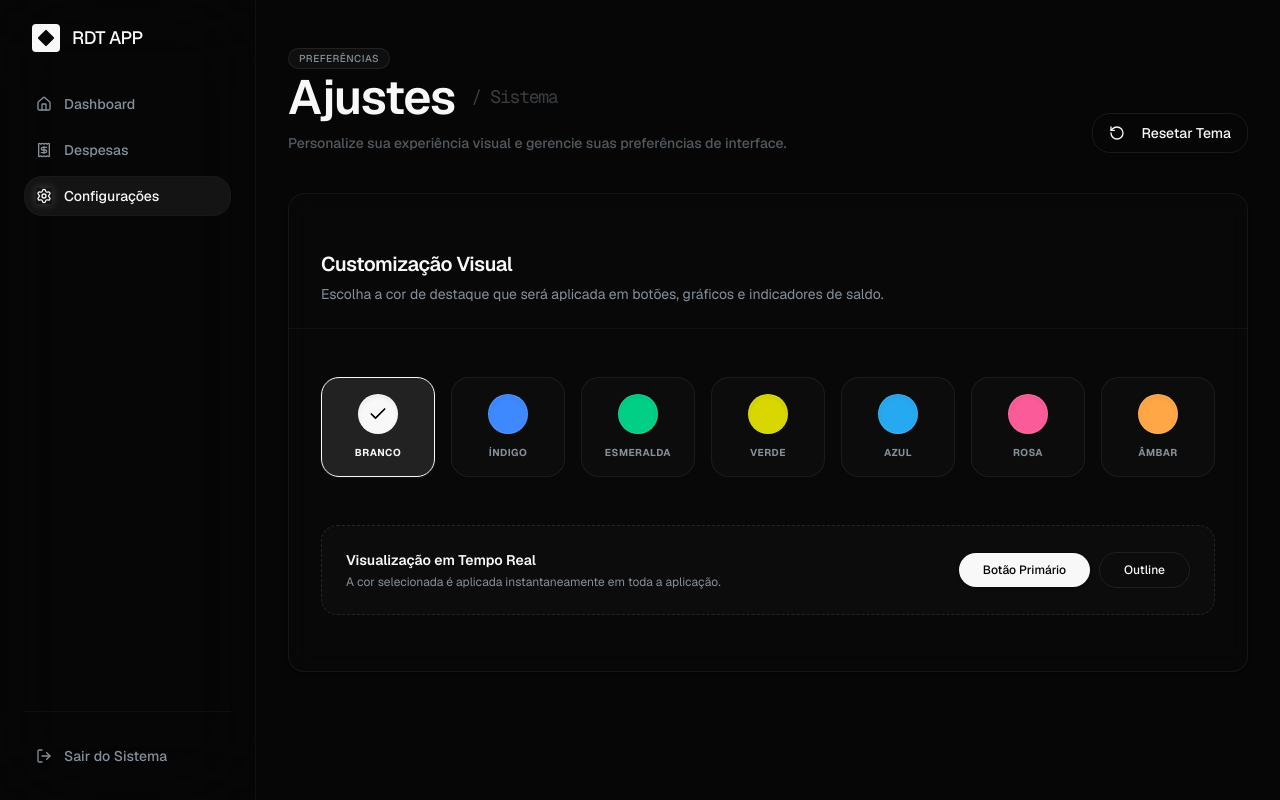
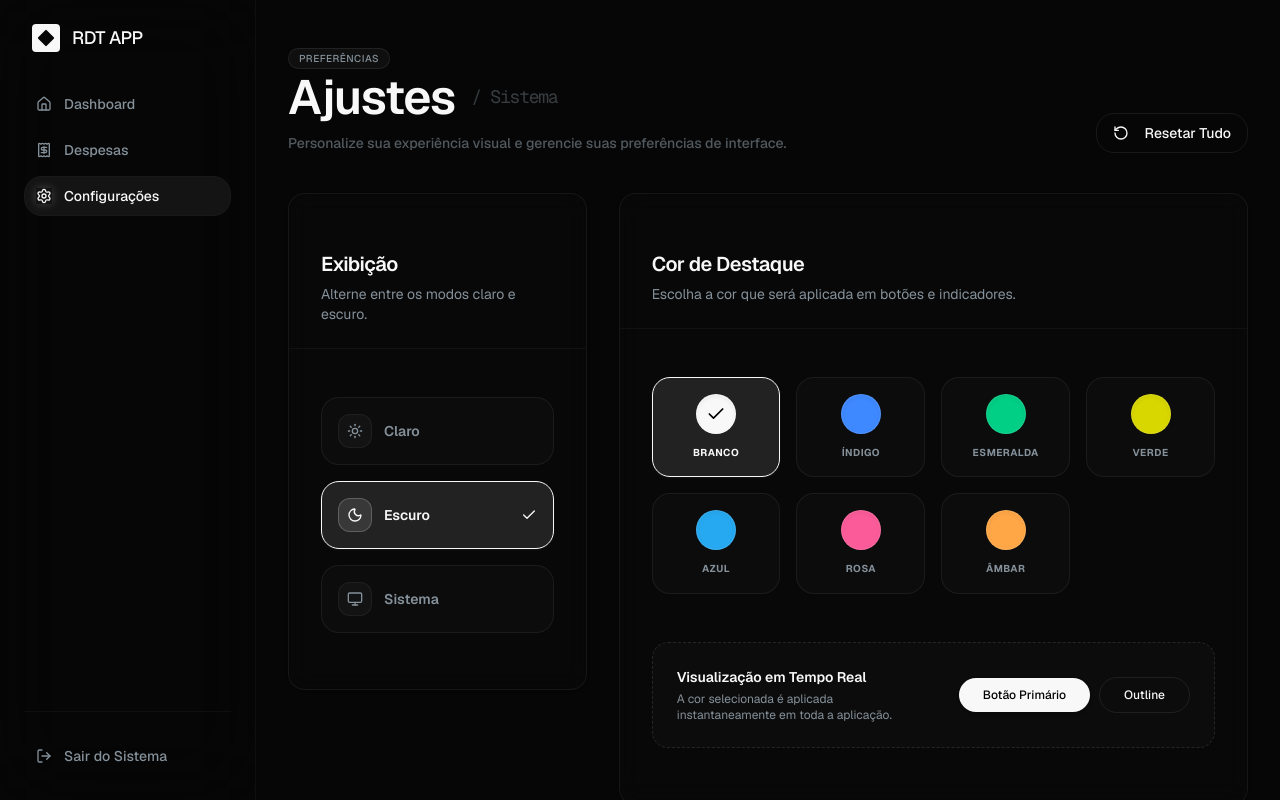
Before and after one commit to lucasgomesc1993/RDT-App, a Next.js app: page /configuracoes in a window 1280 px wide. Built offline with nearby package versions, Linux system fonts and the light colour scheme.

Commit message:
feat: adição de troca de tema claro/escuro nas configurações

```diff
--- a/src/app/(dashboard)/configuracoes/page.tsx
+++ b/src/app/(dashboard)/configuracoes/page.tsx
@@ -3,11 +3,13 @@
 import { useAccent, accentColors } from "@/components/accent-provider"
 import { Button } from "@/components/ui/button"
 import { Card, CardContent, CardDescription, CardHeader, CardTitle } from "@/components/ui/card"
-import { Settings, Palette, Check, RotateCcw } from "lucide-react"
+import { Settings, Palette, Check, RotateCcw, Moon, Sun, Monitor } from "lucide-react"
 import { cn } from "@/lib/utils"
+import { useTheme } from "next-themes"
 
 export default function ConfiguracoesPage() {
   const { accent, setAccent } = useAccent()
+  const { theme, setTheme } = useTheme()
 
   return (
     <div className="max-w-7xl mx-auto space-y-10 pb-20 pt-4 animate-in fade-in duration-1000">
@@ -27,22 +29,59 @@ export default function ConfiguracoesPage() {
           <Button
             variant="outline"
             className="h-10 rounded-xl font-medium border-border/50"
-            onClick={() => setAccent("default")}
+            onClick={() => {
+              setAccent("default")
+              setTheme("dark")
+            }}
           >
-            <RotateCcw className="h-4 w-4 mr-2" /> Resetar Tema
+            <RotateCcw className="h-4 w-4 mr-2" /> Resetar Tudo
           </Button>
         </div>
       </div>
 
-      {/* Seleção de Cores */}
-      <div className="px-4 md:px-0">
-        <Card className="bg-white/[0.01] border-border/50 rounded-2xl overflow-hidden backdrop-blur-md">
+      <div className="grid lg:grid-cols-3 gap-8 px-4 md:px-0">
+        {/* Modo de Exibição */}
+        <Card className="lg:col-span-1 bg-white/[0.01] border-border/50 rounded-2xl overflow-hidden backdrop-blur-md h-fit">
           <CardHeader className="p-8 border-b border-white/[0.04]">
-            <CardTitle className="text-xl font-semibold">Customização Visual</CardTitle>
-            <CardDescription>Escolha a cor de destaque que será aplicada em botões, gráficos e indicadores de saldo.</CardDescription>
+            <CardTitle className="text-xl font-semibold">Exibição</CardTitle>
+            <CardDescription>Alterne entre os modos claro e escuro.</CardDescription>
+          </CardHeader>
+          <CardContent className="p-8 space-y-4">
+            {[
+              { id: 'light', label: 'Claro', icon: Sun },
+              { id: 'dark', label: 'Escuro', icon: Moon },
+              { id: 'system', label: 'Sistema', icon: Monitor },
+            ].map((t) => (
+              <button
+                key={t.id}
+                onClick={() => setTheme(t.id)}
+                className={cn(
+                  "flex items-center justify-between w-full p-4 rounded-xl border transition-all duration-300",
+                  theme === t.id
+                    ? "border-primary bg-primary/10 shadow-sm shadow-primary/5"
+                    : "border-white/[0.06] bg-white/[0.02] hover:bg-white/[0.04] text-muted-foreground"
+                )}
+              >
+                <div className="flex items-center gap-3">
+                  <div className={cn("p-2 rounded-lg border", theme === t.id ? "bg-white/10 border-white/20 text-primary" : "bg-white/[0.03] border-white/5")}>
+                    <t.icon className="h-4 w-4" />
+                  </div>
+                  <span className="text-sm font-semibold">{t.label}</span>
+                </div>
+                {theme === t.id && <Check className="h-4 w-4 text-primary" />}
+              </button>
+            ))}
+          </CardContent>
+        </Card>
+
+        {/* Seleção de Cores */}
+        <Card className="lg:col-span-2 bg-white/[0.01] border-border/50 rounded-2xl overflow-hidden backdrop-blur-md">
+          <CardHeader className="p-8 border-b border-white/[0.04]">
+            <CardTitle className="text-xl font-semibold">Cor de Destaque</CardTitle>
+            <CardDescription>Escolha a cor que será aplicada em botões e indicadores.</CardDescription>
           </CardHeader>
           <CardContent className="p-8">
-            <div className="grid grid-cols-2 sm:grid-cols-4 lg:grid-cols-7 gap-4">
+            <div className="grid grid-cols-2 sm:grid-cols-4 gap-4">
               {accentColors.map((color) => (
                 <button
                   key={color.name}
```
Also changed, not shown: public/sw.js.
